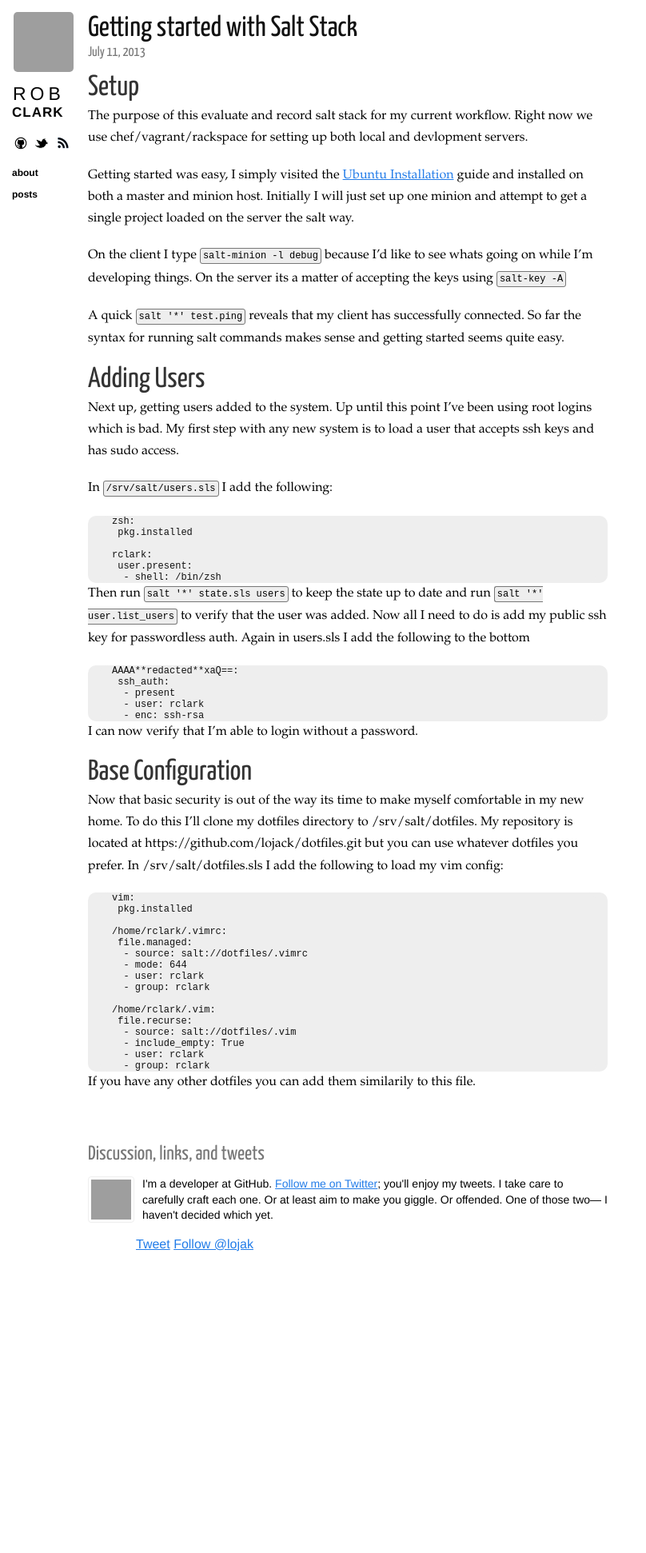
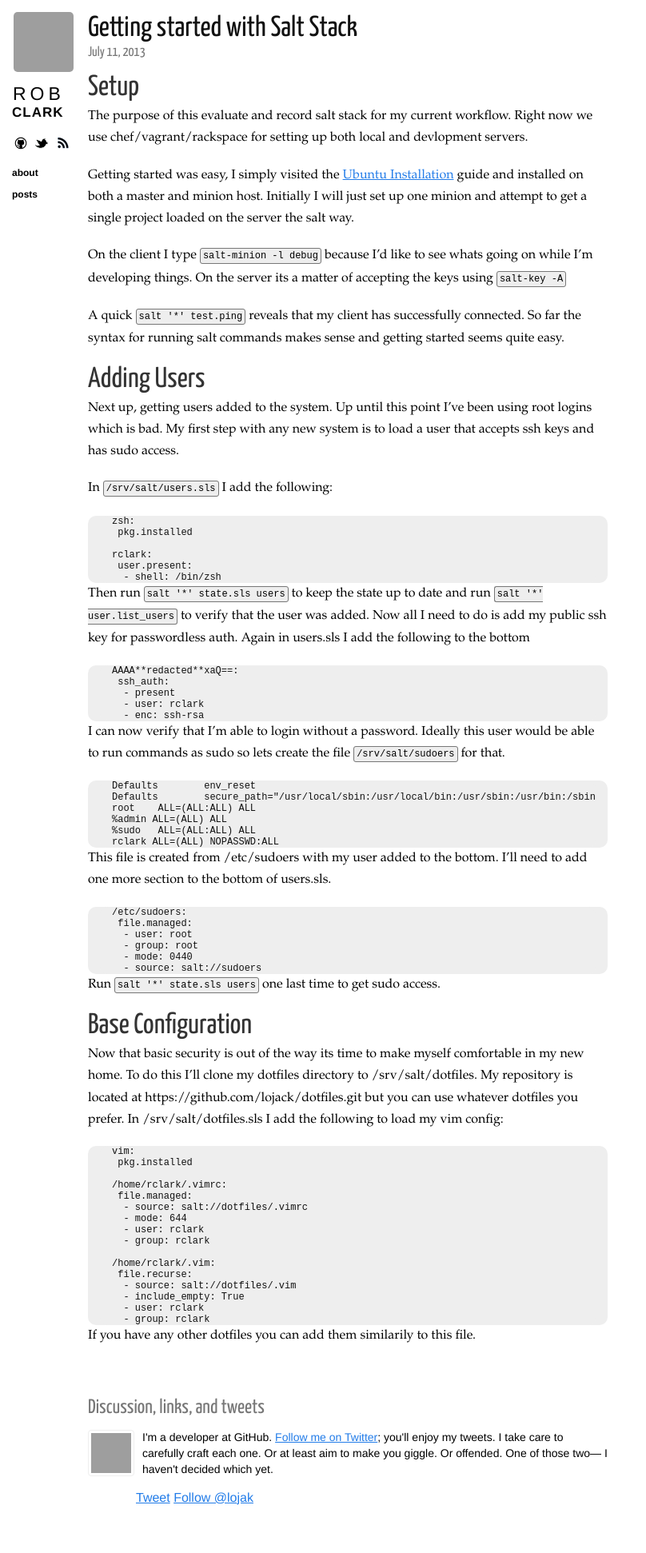
Before and after one commit to lojack/blog, a Jekyll site: the page built from _posts/2013-7-11-salt.md, in a window 1280 px wide. Shown: the whole page at 80% size, without its empty margins (0-808 px from the left). Built offline with Jekyll 4.4.1, drawn with Linux system fonts in a browser that asks for light colours; nearby versions of some CDN libraries; Markdown is read by kramdown in place of the engine named in the settings; comment, search, counter and statistics services are not loaded; before the commit the page ends 1625 px from its top, so only the background shows below that; grey boxes are pictures that could not be loaded.

Commit message:
Update 2013-7-11-salt.md

````diff
--- a/_posts/2013-7-11-salt.md
+++ b/_posts/2013-7-11-salt.md
@@ -38,7 +38,26 @@
       - user: rclark
       - enc: ssh-rsa
 
-I can now verify that I'm able to login without a password.
+I can now verify that I'm able to login without a password. Ideally this user would be able to run commands as sudo so lets create the file ```/srv/salt/sudoers``` for that.
+
+    Defaults        env_reset
+    Defaults        secure_path="/usr/local/sbin:/usr/local/bin:/usr/sbin:/usr/bin:/sbin:/bin"
+    root    ALL=(ALL:ALL) ALL
+    %admin ALL=(ALL) ALL
+    %sudo   ALL=(ALL:ALL) ALL
+    rclark ALL=(ALL) NOPASSWD:ALL
+
+This file is created from /etc/sudoers with my user added to the bottom. I'll need to add one more section to the bottom of users.sls.
+
+    /etc/sudoers:
+     file.managed:
+      - user: root
+      - group: root
+      - mode: 0440
+      - source: salt://sudoers
+
+Run ```salt '*' state.sls users``` one last time to get sudo access.
+
 
 Base Configuration
 ==================
````
